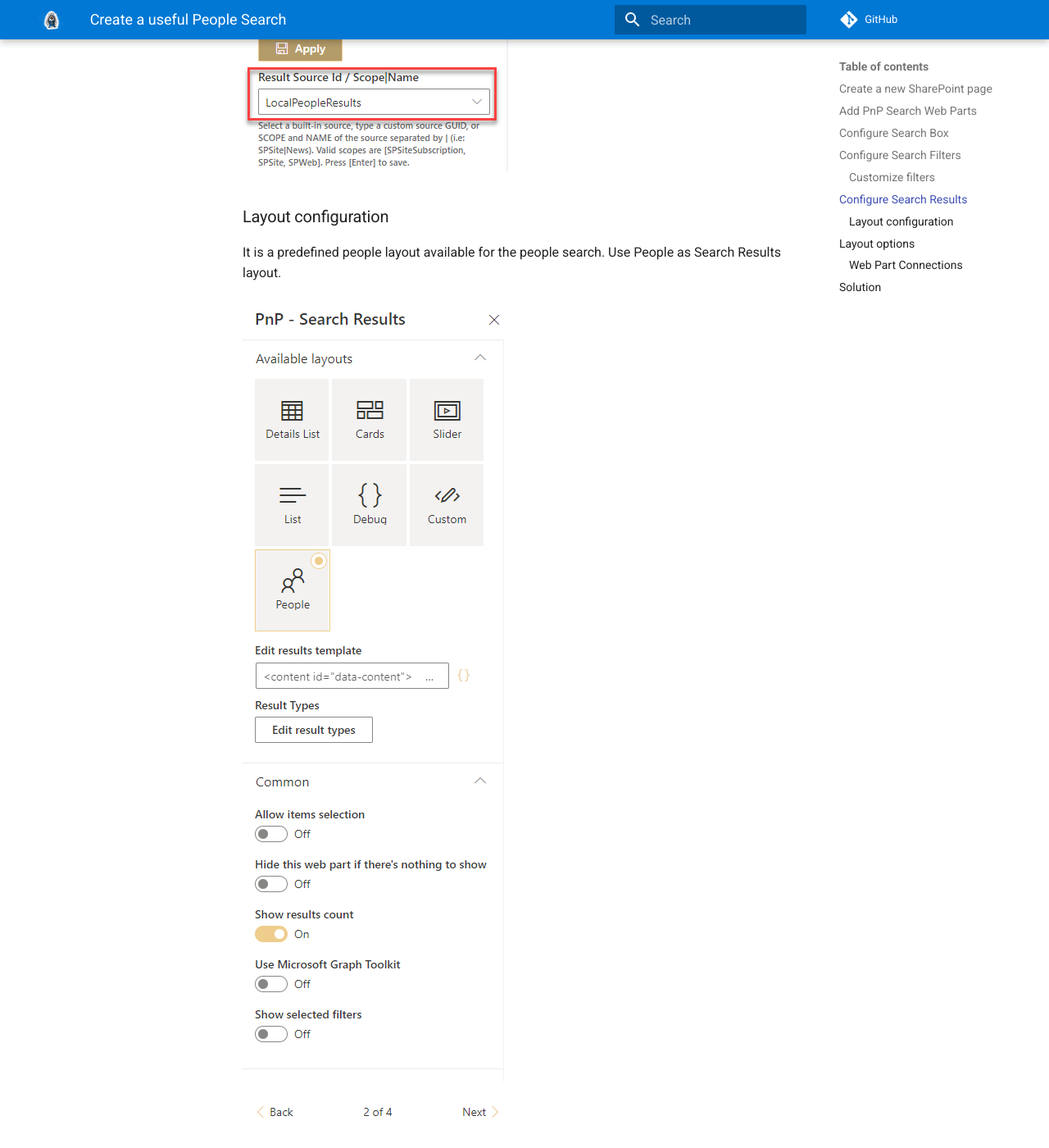
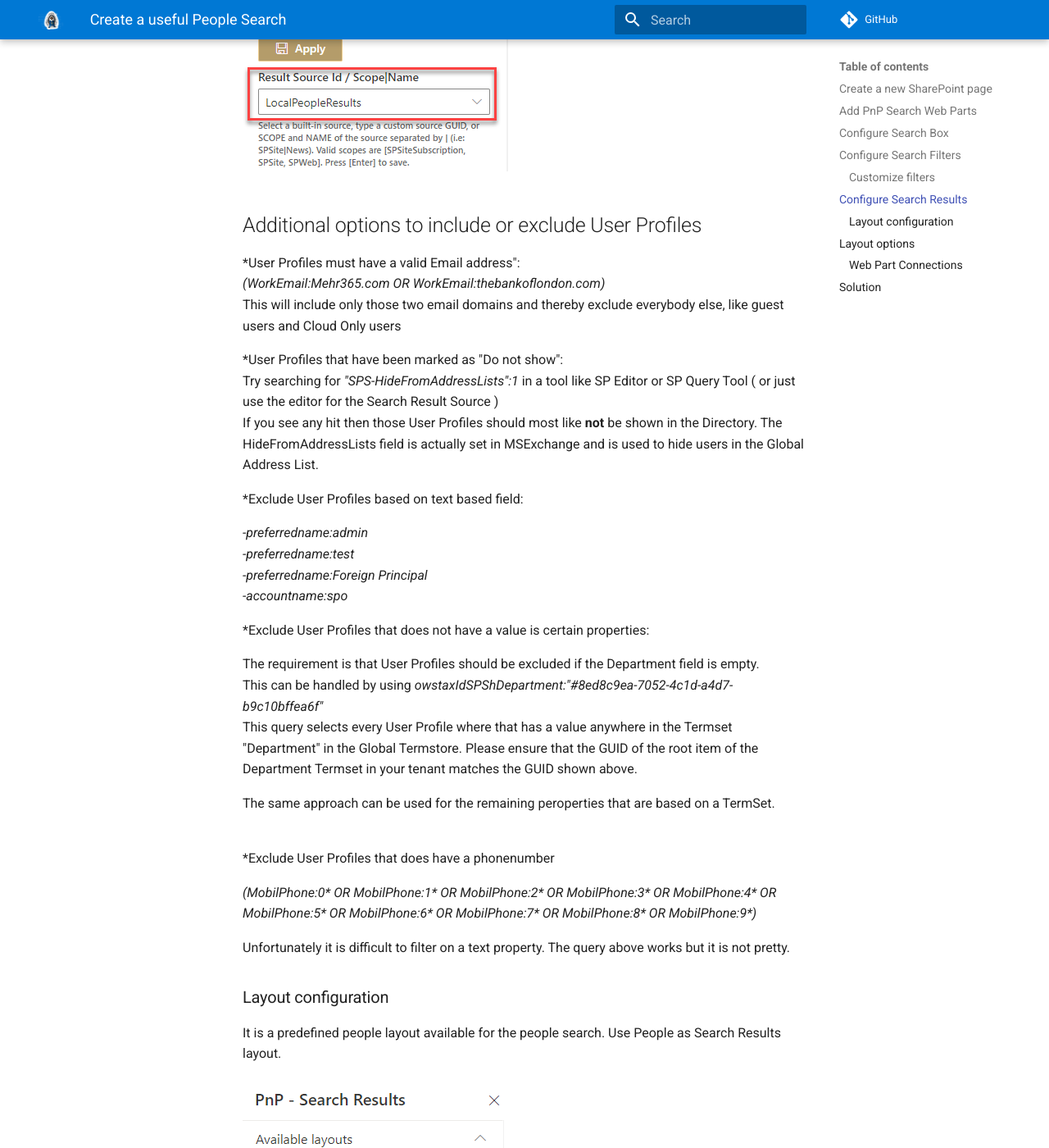
Before and after one commit to dominic5perezd/pnp-modern-search, an MkDocs documentation site: the page built from docs/scenarios/Create-a-useful-People-Search.md, in a window 1280 px wide and 1400 px high, scrolled down 4304 px. Shown: the whole window at 82% size. Built offline with MkDocs 1.6.1 and Material for MkDocs 9.7.7, drawn with Linux system fonts in a browser that asks for light colours; comment, search, counter and statistics services are not loaded.

Commit message:
Update Create-a-useful-People-Search.md
Added a handfull of additional queries

```diff
--- a/docs/scenarios/Create-a-useful-People-Search.md
+++ b/docs/scenarios/Create-a-useful-People-Search.md
@@ -32,12 +32,48 @@ Connect your Search Filters Web Part to the existing Results Web Part under "Use
 ### Customize filters
 Add your own filter properties to the Search Filters. This are the properties from the UPS (= SharePoint User Profile Service), check the propertiy settings in your SharePoint Search Schema.
 
+
+
 ![configure customize filters](assets/create-a-useful-people-search/configure-customize-filters.png)
 
 ## Configure Search Results
 Use the SharePoint Search as source and configure the Search Results Web Part to show only people. Choose the existing default result source LocalPeopleResults. With the query template you can exclude admin oder system accounts. In this example, only show user with an email addess this contains mehr365.
 
 ![configure search results](assets/create-a-useful-people-search/configure-search-results.png)
+
+
+<h2>Additional options to include or exclude User Profiles</h2>
+
+*User Profiles must have a valid Email address":<br>
+<i>(WorkEmail:Mehr365.com OR WorkEmail:thebankoflondon.com)</i><br>
+This will include only those two email domains and thereby exclude everybody else, like guest users and Cloud Only users<br>
+
+*User Profiles that have been marked as "Do not show":<br>
+Try searching for <i>"SPS-HideFromAddressLists":1</i> in a tool like SP Editor or SP Query Tool ( or just use the editor for the Search Result Source )
+<br>If you see any hit then those User Profiles should most like <b>not</b> be shown in the Directory.
+The HideFromAddressLists field is actually set in MSExchange and is used to hide users in the Global Address List.
+
+*Exclude User Profiles based on text based field:<br>
+
+<i>-preferredname:admin*</i><br>
+<i>-preferredname:test*</i><br>
+<i>-preferredname:Foreign Principal*</i><br>
+<i>-accountname:spo*</i><br>
+
+
+*Exclude User Profiles that does not have a value is certain properties:<br>
+
+The requirement is that User Profiles should be excluded if the Department field is empty.<br> This can be handled by using
+<i>owstaxIdSPShDepartment:"#8ed8c9ea-7052-4c1d-a4d7-b9c10bffea6f"</i>  <br>
+This query selects every User Profile where that has a value anywhere in the Termset "Department" in the Global Termstore. Please ensure that the GUID of the root item of the Department Termset in your tenant matches the GUID shown above.
+
+The same approach can be used for the remaining peroperties that are based on a TermSet.<br><br>
+
+*Exclude User Profiles that does have a phonenumber<br>
+
+<i>(MobilPhone:0* OR MobilPhone:1* OR MobilPhone:2* OR MobilPhone:3* OR MobilPhone:4* OR MobilPhone:5* OR MobilPhone:6* OR MobilPhone:7* OR MobilPhone:8* OR MobilPhone:9*)</i> <br>
+
+Unfortunately it is difficult to filter on a text property. The query above works but it is not pretty.
 
 ### Layout configuration
 It is a predefined people layout available for the people search. Use People as Search Results layout.
```
